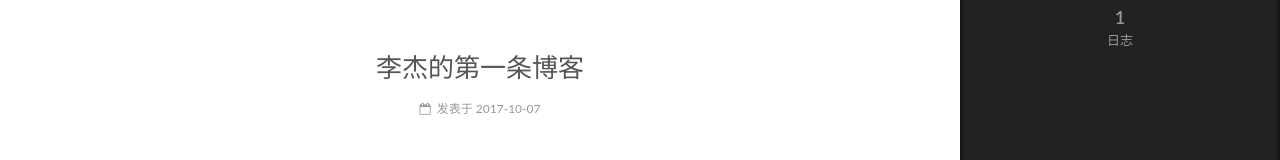
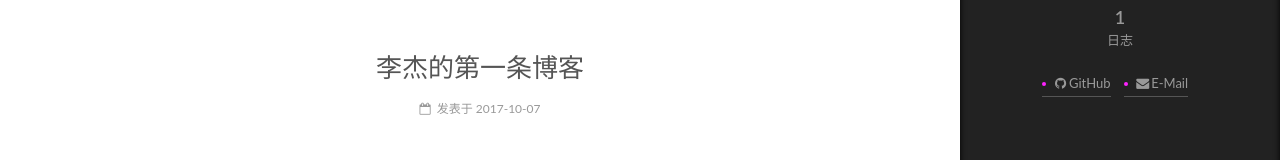
Before and after one commit to lijie21/lijie21.github.io, a plain HTML site: page 2017/10/07/hello-world/index.html in a window 1280 px wide. Both pictures are taken after a click on the item "站点概览". Shown: the part 122-282 px from the top of the page. Drawn offline with nearby package versions, Linux system fonts and the light colour scheme; some packages are replaced by stand-ins of ours.

Commit message:
Site updated: 2017-10-08 12:26:33

```diff
--- a/2017/10/07/hello-world/index.html
+++ b/2017/10/07/hello-world/index.html
@@ -446,6 +446,20 @@
 
           <div class="links-of-author motion-element">
 
+
+                <span class="links-of-author-item">
+                  <a href="https://github.com/yourname" target="_blank" title="GitHub">
+
+                      <i class="fa fa-fw fa-github"></i>GitHub</a>
+                </span>
+
+                <span class="links-of-author-item">
+                  <a href="mailto:yourname@gmail.com" target="_blank" title="E-Mail">
+
+                      <i class="fa fa-fw fa-envelope"></i>E-Mail</a>
+                </span>
+
+
           </div>
 
 
--- a/css/main.css
+++ b/css/main.css
@@ -1822,7 +1822,7 @@ pre .javascript .function {
   width: 4px;
   height: 4px;
   border-radius: 50%;
-  background: #ffe833;
+  background: #fe22ff;
 }
 .links-of-blogroll {
   font-size: 13px;
```
Also changed, not shown: archives/2017/10/index.html (+14 -0 lines), archives/2017/index.html (+14 -0 lines), archives/index.html (+14 -0 lines), index.html (+14 -0 lines).
